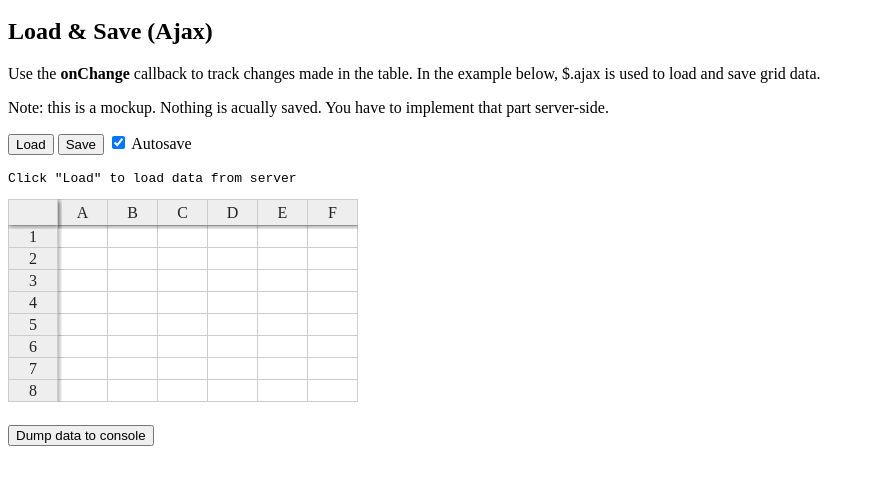
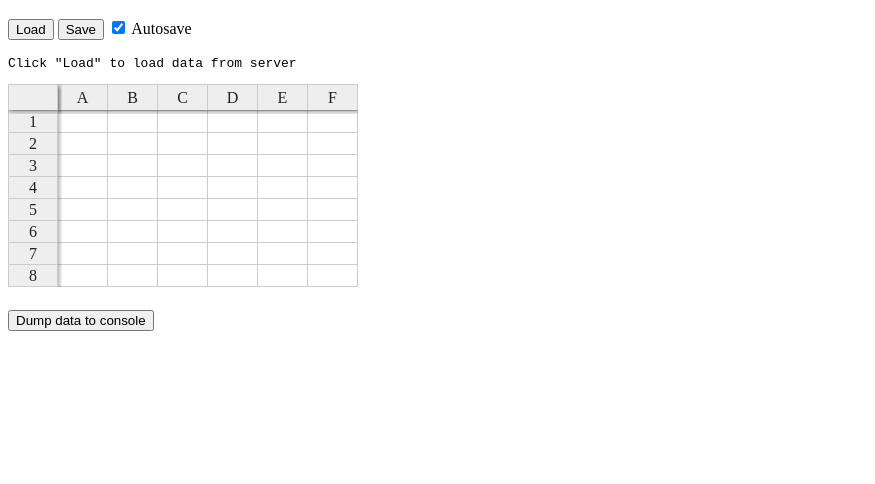
Before and after one commit to kevinr/etherdb, a plain HTML site: page index.html in a window 1280 px wide. Shown: the part 48-532 px from the top of the page, without its empty margins (0-875 px from the left). Drawn offline with Linux system fonts and the light colour scheme.

Commit message:
clean out example text

```diff
--- a/index.html
+++ b/index.html
@@ -95,17 +95,7 @@
 
             <div class="rowLayout">
               <div class="descLayout">
-                <div class="pad" data-jsfiddle="example1">
-                  <h2>Load &amp; Save (Ajax)</h2>
 
-                  <p>Use the
-                    <b>onChange</b> callback to track changes made in the table. In the example below, $.ajax is used to load
-                    and save grid data.
-                  </p>
-
-                  <p>Note: this is a mockup. Nothing is acually saved. You have to implement that part server-side.</p>
-
-                  <p>
                     <button name="load" id="load">Load</button>
                     <button name="save" id="save">Save</button>
                     <label><input type="checkbox" name="autosave" id="autosave" checked="checked" autocomplete="off"> Autosave</label>
```
